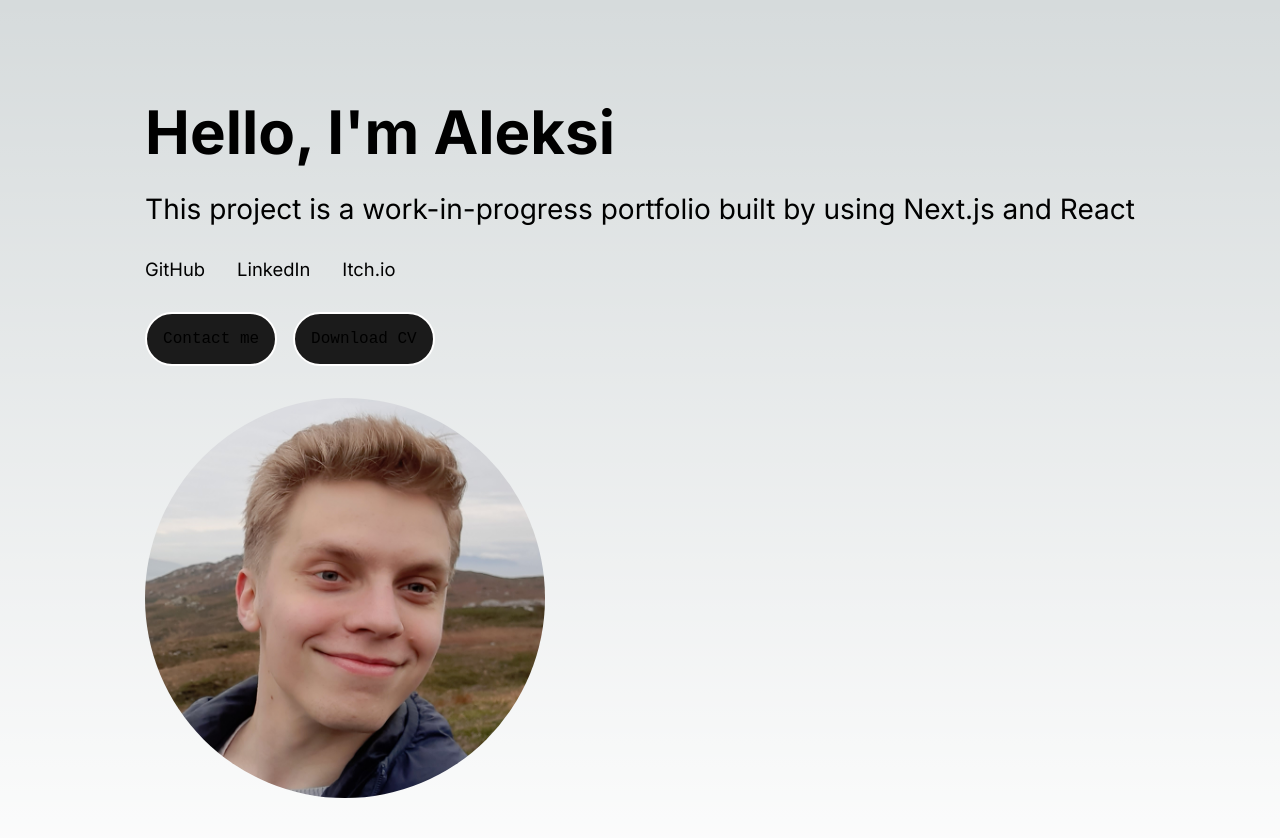
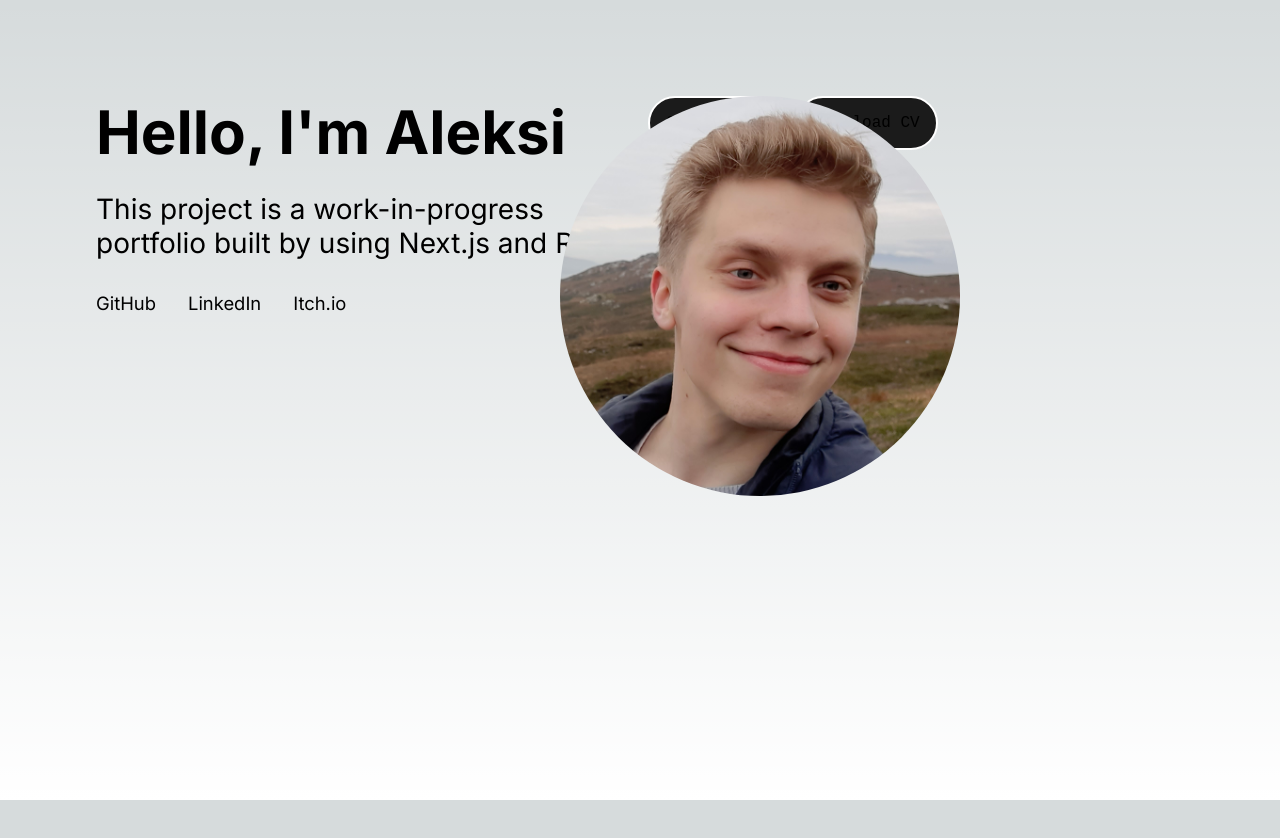
Before and after one commit to Haxeli/haxeli.github.io, a Next.js app: page / in a window 1280 px wide. Shown: the top 838 px of the page. After the commit the page ends 800 px from the top, so only its background shows below. Built offline with nearby package versions, Linux system fonts and the light colour scheme.

Commit message:
Update ProfileSection.module.css

```diff
--- a/src/app/components/ProfileSection.module.css
+++ b/src/app/components/ProfileSection.module.css
@@ -1,24 +1,32 @@
 .gridContainer {
     display: grid;
-    grid-template-columns: 1fr;
+    grid-template-columns: 1fr 1fr;
     grid-template-rows: auto;
     grid-gap: 1rem;
     margin-bottom: 2rem;
+    grid-template-areas:
+        "header image"
+        "paragraph image"
+        "social image"
+        "button image";
 }
 
 .headerTitle {
+    grid-area: header;
     font-size: 2.25rem;
     font-weight: 700;
     margin-bottom: 0.5rem;
 }
 
 .headerParagraph {
+    grid-area: paragraph;
     font-size: 1.25rem;
     font-weight: 400;
     margin-bottom: 1rem;
 }
 
 .socialMediaContainer {
+    grid-area: social;
     font-size: 1.15rem;
     display: flex;
     flex-direction: row;
@@ -26,11 +34,13 @@
 }
 
 .socialMediaLink {
+    grid-area: social;
     margin-right: 2rem;
     margin-bottom: 1rem;
 }
 
 .button {
+    grid-area: button;
     font-family: monospace;
     font-size: 1rem;
     border: 0.15rem solid white;
@@ -47,6 +57,10 @@
 }
 
 .profileImageContainer {
+    position: absolute;
+    right: 20rem;
+    grid-area: image;
+    grid-column: 2;
     border-radius: 50%;
     overflow: hidden;
     width: 400px;
```
